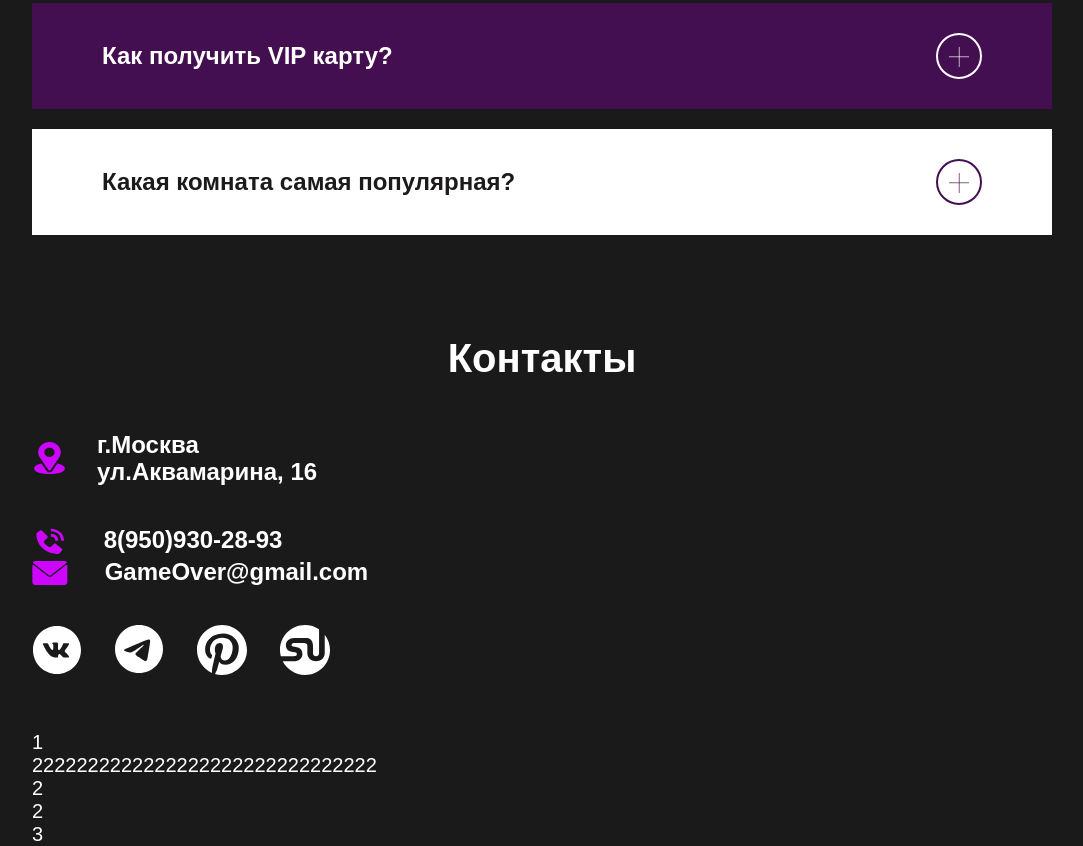
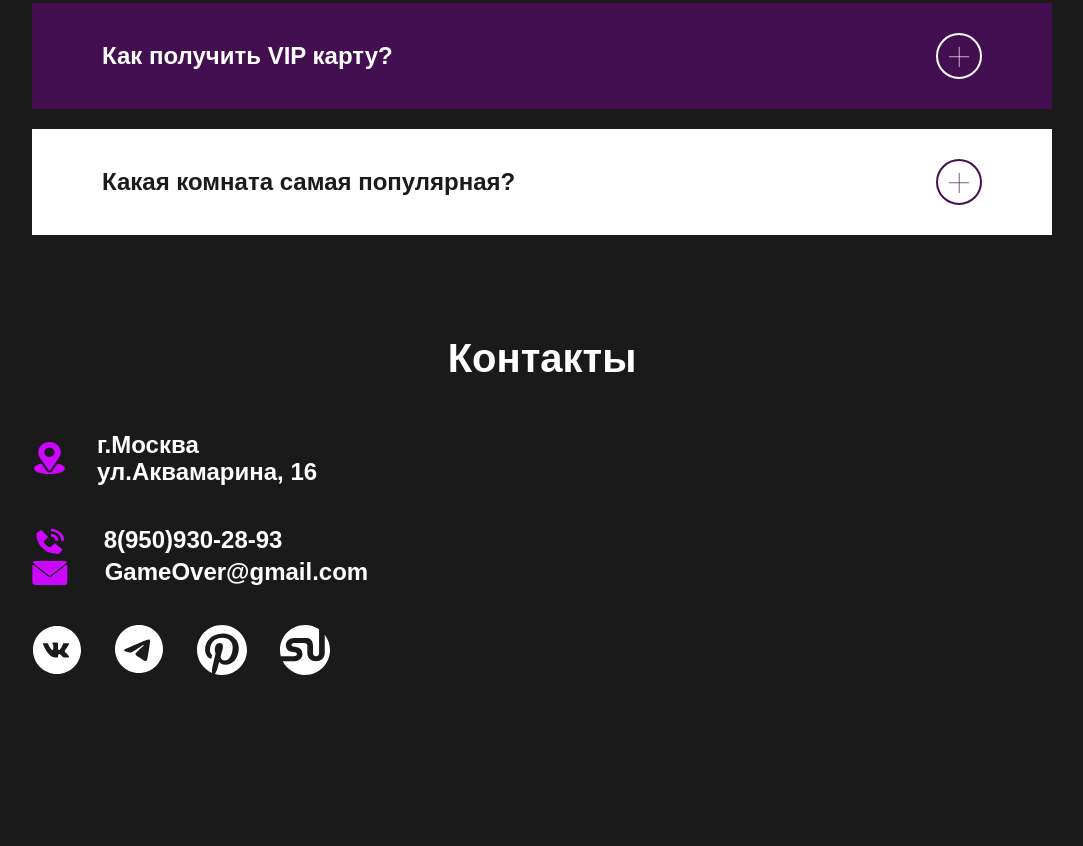
Before and after one commit to Rednata/GO, a plain HTML site: page index.html in a window 1280 px wide. Shown: the part 6834-7680 px from the top of the page, without its empty margins (98-1181 px from the left). After the commit the page ends 7565 px from the top, so only its background shows below. Drawn offline with Linux system fonts and the light colour scheme.

Commit message:
fix: delete train after footer

```diff
--- a/index.html
+++ b/index.html
@@ -328,15 +328,6 @@
       </address>
     </footer>
 
-
-    <div class="ttt">
-      <span>1</span>
-      <p>2222222222222222222222222222222</p>
-      <p>2</p>
-      <p>2</p>
-      <span>3</span>
-    </div>
-
   </div>
 
 </body>
```
